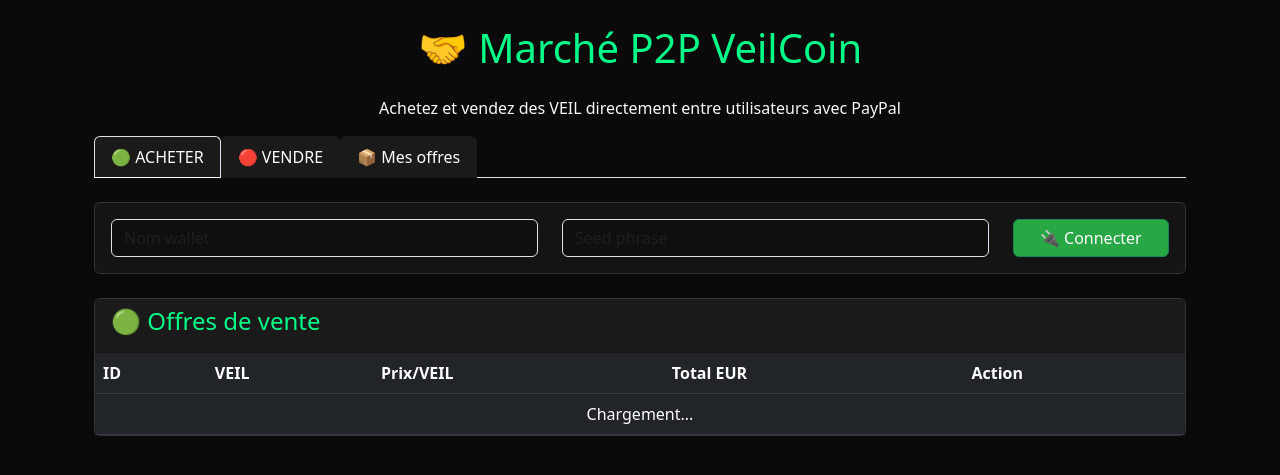
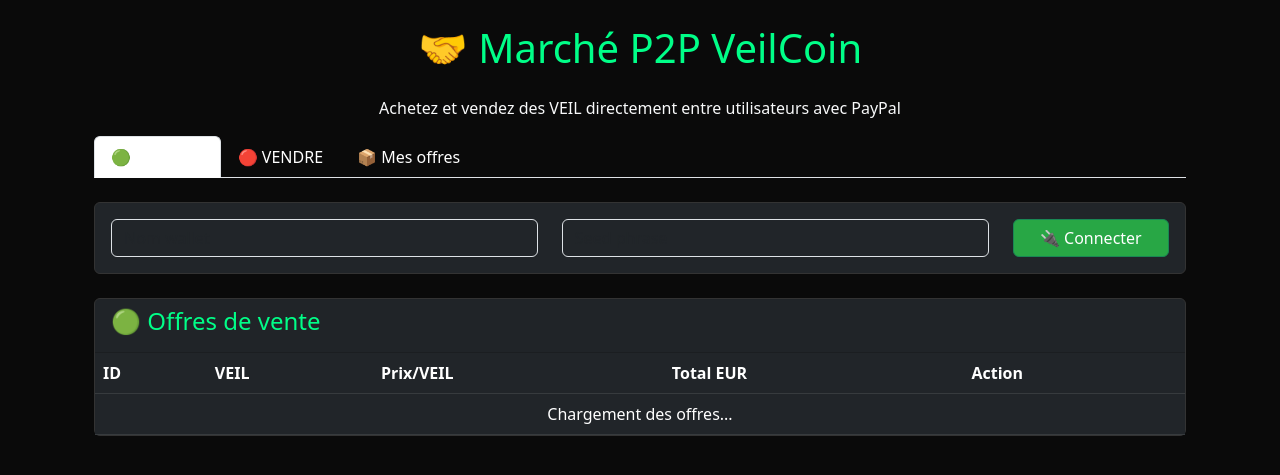
Before and after one commit to mat-prog310/veilcoin, a Flask app: template templates/p2p.html in a window 1280 px wide. Shown: the part 57-532 px from the top of the page. Run offline with Flask 3, Linux system fonts and the light colour scheme; the template is opened without the code that fills it, so the values that code supplies are empty.

Commit message:
Update p2p.html

```diff
--- a/templates/p2p.html
+++ b/templates/p2p.html
@@ -9,26 +9,26 @@
 
     <!-- Onglets -->
     <ul class="nav nav-tabs mb-4" id="p2pTab" role="tablist">
-        <li class="nav-item" role="presentation">
-            <button class="nav-link active" data-bs-toggle="tab" data-bs-target="#buy" type="button" role="tab" style="background-color: #1a1a1a; color: #00ff88;">🟢 ACHETER</button>
+        <li class="nav-item">
+            <button class="nav-link active" data-bs-toggle="tab" data-bs-target="#buy" type="button">🟢 ACHETER</button>
         </li>
-        <li class="nav-item" role="presentation">
-            <button class="nav-link" data-bs-toggle="tab" data-bs-target="#sell" type="button" role="tab" style="background-color: #1a1a1a; color: #ff4444;">🔴 VENDRE</button>
+        <li class="nav-item">
+            <button class="nav-link" data-bs-toggle="tab" data-bs-target="#sell" type="button">🔴 VENDRE</button>
         </li>
-        <li class="nav-item" role="presentation">
-            <button class="nav-link" data-bs-toggle="tab" data-bs-target="#myorders" type="button" role="tab" style="background-color: #1a1a1a; color: #ffc107;">📦 Mes offres</button>
+        <li class="nav-item">
+            <button class="nav-link" data-bs-toggle="tab" data-bs-target="#myorders" type="button">📦 Mes offres</button>
         </li>
     </ul>
 
-    <!-- Connexion wallet -->
-    <div class="card bg-dark mb-4" style="background-color: #141414 !important;">
+    <!-- Connexion -->
+    <div class="card bg-dark mb-4">
         <div class="card-body">
             <div class="row">
                 <div class="col-md-5">
-                    <input type="text" id="wallet-name" class="form-control bg-dark text-white" placeholder="Nom wallet" style="background-color: #0f0f0f !important;">
+                    <input type="text" id="wallet-name" class="form-control bg-dark text-white" placeholder="Nom wallet">
                 </div>
                 <div class="col-md-5">
-                    <input type="text" id="wallet-seed" class="form-control bg-dark text-white" placeholder="Seed phrase" style="background-color: #0f0f0f !important;">
+                    <input type="text" id="wallet-seed" class="form-control bg-dark text-white" placeholder="Seed phrase">
                 </div>
                 <div class="col-md-2">
                     <button id="connect-btn" class="btn btn-success w-100">🔌 Connecter</button>
@@ -41,26 +41,20 @@
     </div>
 
     <div class="tab-content">
-        <!-- ==================== ONGLET ACHETER ==================== -->
+        <!-- ONGLET ACHETER -->
         <div class="tab-pane fade show active" id="buy" role="tabpanel">
-            <div class="card bg-dark" style="background-color: #141414 !important;">
-                <div class="card-header" style="background-color: #1a1a1a;">
+            <div class="card bg-dark">
+                <div class="card-header">
                     <h4 style="color: #00ff88;">🟢 Offres de vente</h4>
                 </div>
                 <div class="card-body p-0">
                     <div class="table-responsive">
                         <table class="table table-dark table-hover mb-0">
                             <thead>
-                                <tr>
-                                    <th>ID</th>
-                                    <th>VEIL</th>
-                                    <th>Prix/VEIL</th>
-                                    <th>Total EUR</th>
-                                    <th>Action</th>
-                                </tr>
+                                <tr><th>ID</th><th>VEIL</th><th>Prix/VEIL</th><th>Total EUR</th><th>Action</th></tr>
                             </thead>
                             <tbody id="orders-list">
-                                <tr><td colspan="5" class="text-center">Chargement...</td></tr>
+                                <tr><td colspan="5" class="text-center" id="loading-msg">Chargement des offres...</td></tr>
                             </tbody>
                         </table>
                     </div>
@@ -68,54 +62,43 @@
             </div>
         </div>
 
-        <!-- ==================== ONGLET VENDRE ==================== -->
+        <!-- ONGLET VENDRE -->
         <div class="tab-pane fade" id="sell" role="tabpanel">
-            <div class="card bg-dark" style="background-color: #141414 !important;">
-                <div class="card-header" style="background-color: #1a1a1a;">
+            <div class="card bg-dark">
+                <div class="card-header">
                     <h4 style="color: #ff4444;">🔴 Vendre des VEIL</h4>
                 </div>
                 <div class="card-body">
                     <div class="row">
                         <div class="col-md-4">
-                            <label>💰 Montant de VEIL</label>
-                            <input type="number" id="sell-amount" class="form-control bg-dark text-white" placeholder="Ex: 100" style="background-color: #0f0f0f !important;">
+                            <label>💰 Montant VEIL</label>
+                            <input type="number" id="sell-amount" class="form-control bg-dark text-white" placeholder="Ex: 100">
                         </div>
                         <div class="col-md-4">
                             <label>💶 Prix par VEIL (EUR)</label>
-                            <input type="number" id="sell-price" class="form-control bg-dark text-white" placeholder="Ex: 0.05" step="0.001" style="background-color: #0f0f0f !important;">
+                            <input type="number" id="sell-price" class="form-control bg-dark text-white" placeholder="Ex: 0.05" step="0.001">
                         </div>
                         <div class="col-md-4">
-                            <label>📧 Votre email PayPal</label>
-                            <input type="email" id="seller-email" class="form-control bg-dark text-white" placeholder="votre@email.com" style="background-color: #0f0f0f !important;">
+                            <label>📧 Email PayPal</label>
+                            <input type="email" id="seller-email" class="form-control bg-dark text-white" placeholder="votre@email.com">
                         </div>
                     </div>
-                    <button id="create-offer-btn" class="btn btn-primary w-100 mt-3" style="background-color: #00ff88; color: #000; font-weight: bold;">📢 Créer l'offre de vente</button>
+                    <button id="create-offer-btn" class="btn btn-primary w-100 mt-3">📢 Créer l'offre</button>
                 </div>
             </div>
         </div>
 
-        <!-- ==================== ONGLET MES OFFRES ==================== -->
+        <!-- ONGLET MES OFFRES -->
         <div class="tab-pane fade" id="myorders" role="tabpanel">
-            <div class="card bg-dark" style="background-color: #141414 !important;">
-                <div class="card-header" style="background-color: #1a1a1a;">
+            <div class="card bg-dark">
+                <div class="card-header">
                     <h4 style="color: #ffc107;">📦 Mes offres</h4>
                 </div>
                 <div class="card-body p-0">
                     <div class="table-responsive">
                         <table class="table table-dark table-hover mb-0">
-                            <thead>
-                                <tr>
-                                    <th>ID</th>
-                                    <th>VEIL</th>
-                                    <th>Prix</th>
-                                    <th>Total</th>
-                                    <th>Statut</th>
-                                    <th>Action</th>
-                                </tr>
-                            </thead>
-                            <tbody id="my-orders-list">
-                                <tr><td colspan="6" class="text-center">Connectez-vous</td></tr>
-                            </tbody>
+                            <thead><tr><th>ID</th><th>VEIL</th><th>Prix</th><th>Total</th><th>Statut</th><th>Action</th></tr></thead>
+                            <tbody id="my-orders-list"><tr><td colspan="6" class="text-center">Connectez-vous d'abord</td></tr></tbody>
                         </table>
                     </div>
                 </div>
@@ -124,28 +107,26 @@
     </div>
 </div>
 
-<!-- Popup pour acheter -->
-<div id="buy-modal" style="display:none; position:fixed; top:50%; left:50%; transform:translate(-50%,-50%); background:#1a1a1a; padding:20px; border-radius:10px; z-index:1000; min-width:300px; border: 1px solid #00ff88;">
-    <h4 style="color: #00ff88;">🟢 Acheter des VEIL</h4>
-    <p id="buy-details" style="color: white;"></p>
+<!-- Popups -->
+<div id="buy-modal" style="display:none; position:fixed; top:50%; left:50%; transform:translate(-50%,-50%); background:#1a1a1a; padding:20px; border-radius:10px; z-index:1000; min-width:300px; border:1px solid #00ff88;">
+    <h4>🟢 Acheter des VEIL</h4>
+    <p id="buy-details"></p>
     <input type="email" id="buyer-email" class="form-control bg-dark text-white mb-2" placeholder="Votre email PayPal">
     <button id="confirm-buy-btn" class="btn btn-success w-100 mb-2">✅ Confirmer l'achat</button>
     <button id="close-modal" class="btn btn-secondary w-100">❌ Fermer</button>
 </div>
 
-<!-- Popup pour paiement -->
-<div id="pay-modal" style="display:none; position:fixed; top:50%; left:50%; transform:translate(-50%,-50%); background:#1a1a1a; padding:20px; border-radius:10px; z-index:1000; min-width:350px; border: 1px solid #00ff88;">
-    <h4 style="color: #ffc107;">📧 Paiement PayPal</h4>
-    <p style="color: white;">Contactez le vendeur : <strong id="seller-email" style="color: #00ff88;"></strong></p>
-    <p style="color: white;">Montant à payer : <strong id="pay-amount" style="color: #00ff88;"></strong> EUR</p>
+<div id="pay-modal" style="display:none; position:fixed; top:50%; left:50%; transform:translate(-50%,-50%); background:#1a1a1a; padding:20px; border-radius:10px; z-index:1000; min-width:350px; border:1px solid #ffc107;">
+    <h4>📧 Paiement PayPal</h4>
+    <p>Contactez le vendeur : <strong id="seller-email"></strong></p>
+    <p>Montant : <strong id="pay-amount"></strong> EUR</p>
     <button id="confirm-payment-btn" class="btn btn-warning w-100 mb-2">💸 J'ai payé</button>
     <button id="close-pay-modal" class="btn btn-secondary w-100">❌ Fermer</button>
 </div>
 
-<!-- Popup pour confirmer réception -->
-<div id="confirm-modal" style="display:none; position:fixed; top:50%; left:50%; transform:translate(-50%,-50%); background:#1a1a1a; padding:20px; border-radius:10px; z-index:1000; min-width:300px; border: 1px solid #00ff88;">
-    <h4 style="color: #00ff88;">🔐 Confirmation réception</h4>
-    <p style="color: white;">Confirmez-vous avoir reçu les VEIL ?</p>
+<div id="confirm-modal" style="display:none; position:fixed; top:50%; left:50%; transform:translate(-50%,-50%); background:#1a1a1a; padding:20px; border-radius:10px; z-index:1000; min-width:300px; border:1px solid #00ff88;">
+    <h4>🔐 Confirmation</h4>
+    <p>Confirmez-vous avoir reçu les VEIL ?</p>
     <button id="confirm-receipt-btn" class="btn btn-success w-100 mb-2">✅ Oui, j'ai reçu</button>
     <button id="close-confirm-modal" class="btn btn-secondary w-100">❌ Fermer</button>
 </div>
@@ -157,6 +138,8 @@ let currentWallet = null, currentBalance = 0, currentOrderId = null;
 document.getElementById('connect-btn').onclick = async () => {
     const name = document.getElementById('wallet-name').value;
     const seed = document.getElementById('wallet-seed').value;
+    if (!name || !seed) { alert('Entrez nom et seed'); return; }
+
     const res = await fetch('/api/wallet/login', {
         method: 'POST',
         headers: {'Content-Type': 'application/json'},
@@ -171,18 +154,23 @@ document.getElementById('connect-btn').onclick = async () => {
         document.getElementById('connected-balance').innerText = currentBalance.toFixed(4);
         loadOrders();
         loadMyOrders();
-    } else alert('Erreur: ' + data.error);
+    } else {
+        alert('Erreur: ' + data.error);
+    }
 };
 
 // Charger les offres
 async function loadOrders() {
+    try {
         const res = await fetch('/api/p2p/orders');
         const data = await res.json();
         const tbody = document.getElementById('orders-list');
-    if (!data.orders.length) {
+
+        if (!data.orders || data.orders.length === 0) {
             tbody.innerHTML = '<tr><td colspan="5" class="text-center">Aucune offre de vente</td></tr>';
             return;
         }
+
         tbody.innerHTML = data.orders.map(o => `
             <tr>
                 <td>${o.id}</td>
@@ -192,18 +180,24 @@ async function loadOrders() {
                 <td><button class="btn btn-sm btn-success" onclick="buyOrder('${o.id}', ${o.amount_veil}, ${o.total_eur})">🟢 Acheter</button></td>
             </tr>
         `).join('');
+    } catch(e) {
+        console.error('Erreur loadOrders:', e);
+    }
 }
 
 // Charger mes offres
 async function loadMyOrders() {
     if (!currentWallet) return;
+    try {
         const res = await fetch(`/api/p2p/my-orders?wallet=${currentWallet}`);
         const data = await res.json();
         const tbody = document.getElementById('my-orders-list');
-    if (!data.orders.length) {
+
+        if (!data.orders || data.orders.length === 0) {
             tbody.innerHTML = '<tr><td colspan="6" class="text-center">Aucune offre</td></tr>';
             return;
         }
+
         tbody.innerHTML = data.orders.map(o => `
             <tr>
                 <td>${o.id}</td>
@@ -214,11 +208,14 @@ async function loadMyOrders() {
                 <td>${o.status === 'matched' ? `<button class="btn btn-sm btn-warning" onclick="confirmSeller('${o.id}')">Confirmer vente</button>` : (o.status === 'open' ? `<button class="btn btn-sm btn-danger" onclick="cancelOrder('${o.id}')">Annuler</button>` : '✅ Vendu')}</td>
             </tr>
         `).join('');
+    } catch(e) {
+        console.error('Erreur loadMyOrders:', e);
+    }
 }
 
-// Créer une offre de vente
+// Créer offre
 document.getElementById('create-offer-btn').onclick = async () => {
-    if (!currentWallet) { alert('Connectez-vous d\'abord'); return; }
+    if (!currentWallet) { alert('Connectez-vous'); return; }
     const amount = parseFloat(document.getElementById('sell-amount').value);
     const price = parseFloat(document.getElementById('sell-price').value);
     const email = document.getElementById('seller-email').value;
@@ -229,12 +226,7 @@ document.getElementById('create-offer-btn').onclick = async () => {
     const res = await fetch('/api/p2p/create', {
         method: 'POST',
         headers: {'Content-Type': 'application/json'},
-        body: JSON.stringify({
-            wallet: currentWallet,
-            amount_veil: amount,
-            price_eur: price,
-            seller_email: email
-        })
+        body: JSON.stringify({wallet: currentWallet, amount_veil: amount, price_eur: price, seller_email: email})
     });
     const data = await res.json();
     if (data.success) {
@@ -244,10 +236,12 @@ document.getElementById('create-offer-btn').onclick = async () => {
         document.getElementById('sell-amount').value = '';
         document.getElementById('sell-price').value = '';
         document.getElementById('seller-email').value = '';
-    } else alert('Erreur: ' + data.error);
+    } else {
+        alert('Erreur: ' + data.error);
+    }
 };
 
-// Acheter une offre
+// Acheter
 window.buyOrder = (orderId, amount, total) => {
     currentOrderId = orderId;
     document.getElementById('buy-details').innerHTML = `Achat de ${amount} VEIL pour ${total} EUR`;
@@ -256,7 +250,8 @@ window.buyOrder = (orderId, amount, total) => {
 
 document.getElementById('confirm-buy-btn').onclick = async () => {
     const email = document.getElementById('buyer-email').value;
-    if (!email) { alert('Entrez votre email PayPal'); return; }
+    if (!email) { alert('Entrez email PayPal'); return; }
+
     const res = await fetch('/api/p2p/match', {
         method: 'POST',
         headers: {'Content-Type': 'application/json'},
@@ -268,7 +263,9 @@ document.getElementById('confirm-buy-btn').onclick = async () => {
         document.getElementById('seller-email').innerHTML = data.seller_email;
         document.getElementById('pay-amount').innerHTML = data.amount_eur;
         document.getElementById('pay-modal').style.display = 'block';
-    } else alert('Erreur: ' + data.error);
+    } else {
+        alert('Erreur: ' + data.error);
+    }
 };
 
 document.getElementById('confirm-payment-btn').onclick = async () => {
@@ -282,7 +279,9 @@ document.getElementById('confirm-payment-btn').onclick = async () => {
         document.getElementById('pay-modal').style.display = 'none';
         alert('Paiement confirmé ! Attendez la confirmation du vendeur');
         document.getElementById('confirm-modal').style.display = 'block';
-    } else alert('Erreur: ' + data.error);
+    } else {
+        alert('Erreur: ' + data.error);
+    }
 };
 
 document.getElementById('confirm-receipt-btn').onclick = async () => {
@@ -297,7 +296,9 @@ document.getElementById('confirm-receipt-btn').onclick = async () => {
         document.getElementById('confirm-modal').style.display = 'none';
         loadOrders();
         loadMyOrders();
-    } else alert('Erreur: ' + data.error);
+    } else {
+        alert('Erreur: ' + data.error);
+    }
 };
 
 window.confirmSeller = async (orderId) => {
@@ -311,7 +312,9 @@ window.confirmSeller = async (orderId) => {
         alert(data.message);
         loadMyOrders();
         loadOrders();
-    } else alert('Erreur: ' + data.error);
+    } else {
+        alert('Erreur: ' + data.error);
+    }
 };
 
 window.cancelOrder = async (orderId) => {
@@ -326,15 +329,21 @@ window.cancelOrder = async (orderId) => {
         alert('Offre annulée');
         loadMyOrders();
         loadOrders();
-    } else alert('Erreur: ' + data.error);
+    } else {
+        alert('Erreur: ' + data.error);
+    }
 };
 
-// Fermer les modales
+// Fermer modales
 document.getElementById('close-modal').onclick = () => document.getElementById('buy-modal').style.display = 'none';
 document.getElementById('close-pay-modal').onclick = () => document.getElementById('pay-modal').style.display = 'none';
 document.getElementById('close-confirm-modal').onclick = () => document.getElementById('confirm-modal').style.display = 'none';
 
-// Rafraîchissement automatique
-setInterval(() => { if(currentWallet){ loadOrders(); loadMyOrders(); } }, 10000);
+// Rafraîchissement auto
+setInterval(() => { if(currentWallet) loadOrders(); }, 10000);
+setInterval(() => { if(currentWallet) loadMyOrders(); }, 10000);
+
+// Chargement initial
+loadOrders();
 </script>
 {% endblock %}
```
Lines whose indentation alone changed are shown as unchanged.
